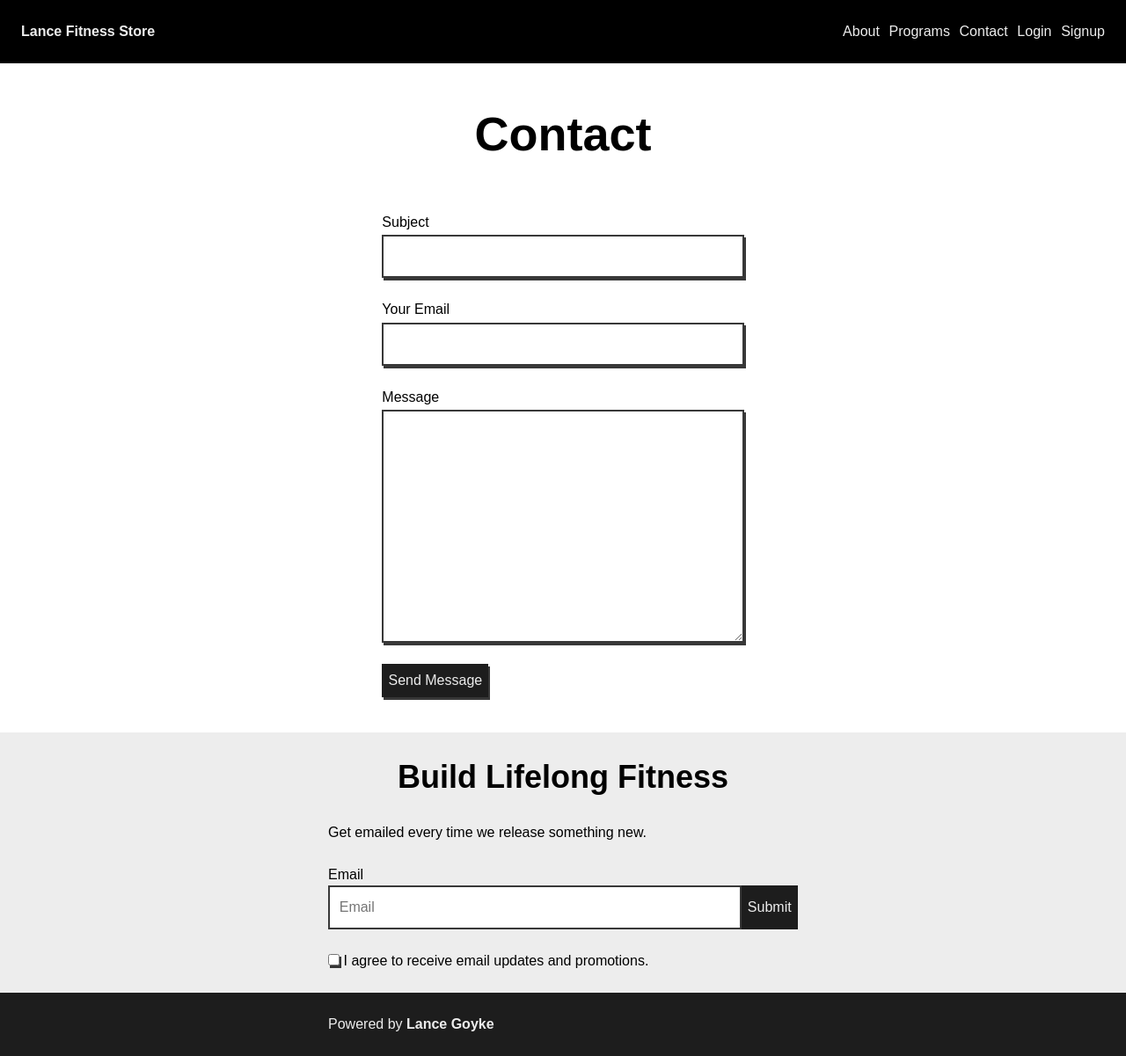
After one commit to kevindev427/fitness_store, a Django app: page /contact/ in a window 1280 px wide. The commit adds this page. Shown: the whole page at 88% size. Run offline with Django 3.2, Linux system fonts and the light colour scheme; some libraries are stand-ins or nearby versions.

Commit message:
add a contact form

```diff
--- /dev/null
+++ b/app/store_project/pages/forms.py
@@ -0,0 +1,7 @@
+from django import forms
+
+
+class ContactForm(forms.Form):
+    subject = forms.CharField(required=True)
+    from_email = forms.EmailField(required=True)
+    message = forms.CharField(widget=forms.Textarea, required=True)
--- a/app/store_project/pages/urls.py
+++ b/app/store_project/pages/urls.py
@@ -1,10 +1,18 @@
 from django.urls import path
 
-from store_project.pages.views import HomePageView, SinglePageView, robots_txt
+from store_project.pages.views import (
+    HomePageView,
+    SinglePageView,
+    robots_txt,
+    contact_success_view,
+    contact_view,
+)
 
 app_name = "pages"
 urlpatterns = [
     path("", HomePageView.as_view(), name="home"),
+    path("contact/success/", contact_success_view, name="contact_success"),
+    path("contact/", contact_view, name="contact"),
     path("robots.txt", robots_txt, name="robots_txt"),
     path("<str:slug>/", SinglePageView.as_view(), name="single"),
 ]
--- a/app/store_project/pages/views.py
+++ b/app/store_project/pages/views.py
@@ -1,10 +1,15 @@
+from django.conf import settings
+from django.contrib import messages
+from django.core.mail import BadHeaderError, send_mail
 from django.http import HttpResponse
+from django.shortcuts import redirect, render
 from django.views.decorators.http import require_GET
 from django.views.generic.base import TemplateView
 from django.views.generic.detail import DetailView
 
 from markdownx.utils import markdownify
 
+from store_project.pages.forms import ContactForm
 from store_project.pages.models import Page
 
 
@@ -23,6 +28,33 @@ class SinglePageView(DetailView):
         return context
 
 
+def contact_view(request):
+    if request.method == "GET":
+        # Render the form
+        form = ContactForm()
+    else:
+        # Send the email
+        form = ContactForm(request.POST)
+        if form.is_valid():
+            subject = form.cleaned_data["subject"]
+            from_email = form.cleaned_data["from_email"]
+            message = form.cleaned_data["message"]
+            try:
+                send_mail(subject, message, from_email, [settings.SERVER_EMAIL])
+            except BadHeaderError:
+                messages.error(
+                    request,
+                    "The server couldn't send the email because it found an invalid header.",
+                )
+                return render(request, "pages/contact.html", {"form": form})
+            return redirect("pages:contact_success")
+    return render(request, "pages/contact.html", {"form": form})
+
+
+def contact_success_view(request):
+    return render(request, "pages/contact_success.html")
+
+
 @require_GET
 def robots_txt(request):
     lines = [
--- a/app/store_project/templates/nav.html
+++ b/app/store_project/templates/nav.html
@@ -9,6 +9,7 @@
         <nav>
           <a href="{% url 'pages:single' 'about' %}">About</a>
           <a href="{% url 'products:program_list' %}">Programs</a>
+          <a href="{% url 'pages:contact' %}">Contact</a>
 
           {% if user.is_authenticated %}
             <a href="{% url 'users:profile' %}">Account</a>
--- /dev/null
+++ b/app/store_project/templates/pages/contact.html
@@ -0,0 +1,65 @@
+{% extends '_base.html' %}
+
+{% load i18n %}
+
+{% block head_title %}{% trans "Contact" %}{% endblock head_title %}
+
+{% block content %}
+<h1>{% trans "Contact" %}</h1>
+<div class="stack-auth-form">
+  <form class="center" method="POST">
+    {% csrf_token %}
+
+    <div class="messages">
+      {{ form.non_field_errors}}
+    </div>
+
+    <p>
+      <label class="stack" for="{{ form.subject.id_for_label }}">
+        <span>{% trans "Subject" %}</span>
+        {{ form.subject }}
+
+        {% if form.subject.errors %}
+          <ul class="errorlist">
+          {% for error in form.subject.errors %}
+            <li><strong>Subject:</strong> {{ error|escape }}</li>
+          {% endfor %}
+          </ul>
+        {% endif %}
+      </label>
+    </p>
+    <p>
+      <label class="stack" for="{{ form.from_email.id_for_label }}">
+        <span>{% trans "Your Email" %}</span>
+        {{ form.from_email }}
+
+        {% if form.from_email.errors %}
+          <ul class="errorlist">
+          {% for error in form.from_email.errors %}
+            <li><strong>Your Email:</strong> {{ error|escape }}</li>
+          {% endfor %}
+          </ul>
+        {% endif %}
+      </label>
+    </p>
+    <p>
+      <label class="stack" for="{{ form.message.id_for_label }}">
+        <span>{% trans "Message" %}</span>
+        {{ form.message }}
+
+        {% if form.message.errors %}
+          <ul class="errorlist">
+          {% for error in form.message.errors %}
+            <li><strong>Message:</strong> {{ error|escape }}</li>
+          {% endfor %}
+          </ul>
+        {% endif %}
+
+      </label>
+    </p>
+
+    <button type="submit">{% trans "Send Message" %}</button>
+  </form>
+</div>
+
+{% endblock content %}
```
Also changed, not shown: app/store_project/pages/tests/test_forms.py (added, +48 -0 lines), app/store_project/pages/tests/test_views.py (+39 -1 lines), app/store_project/templates/pages/contact_success.html (added, +13 -0 lines).
